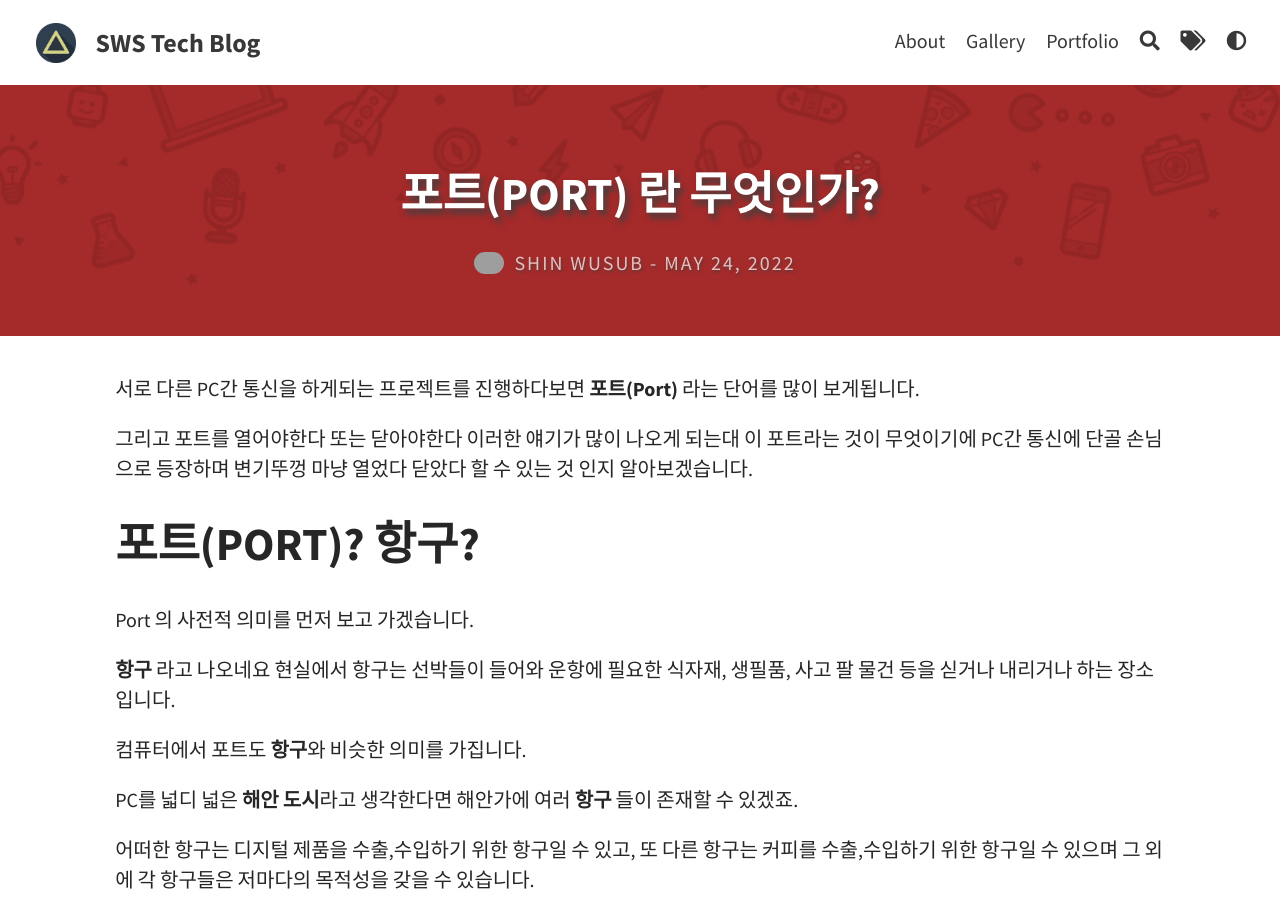
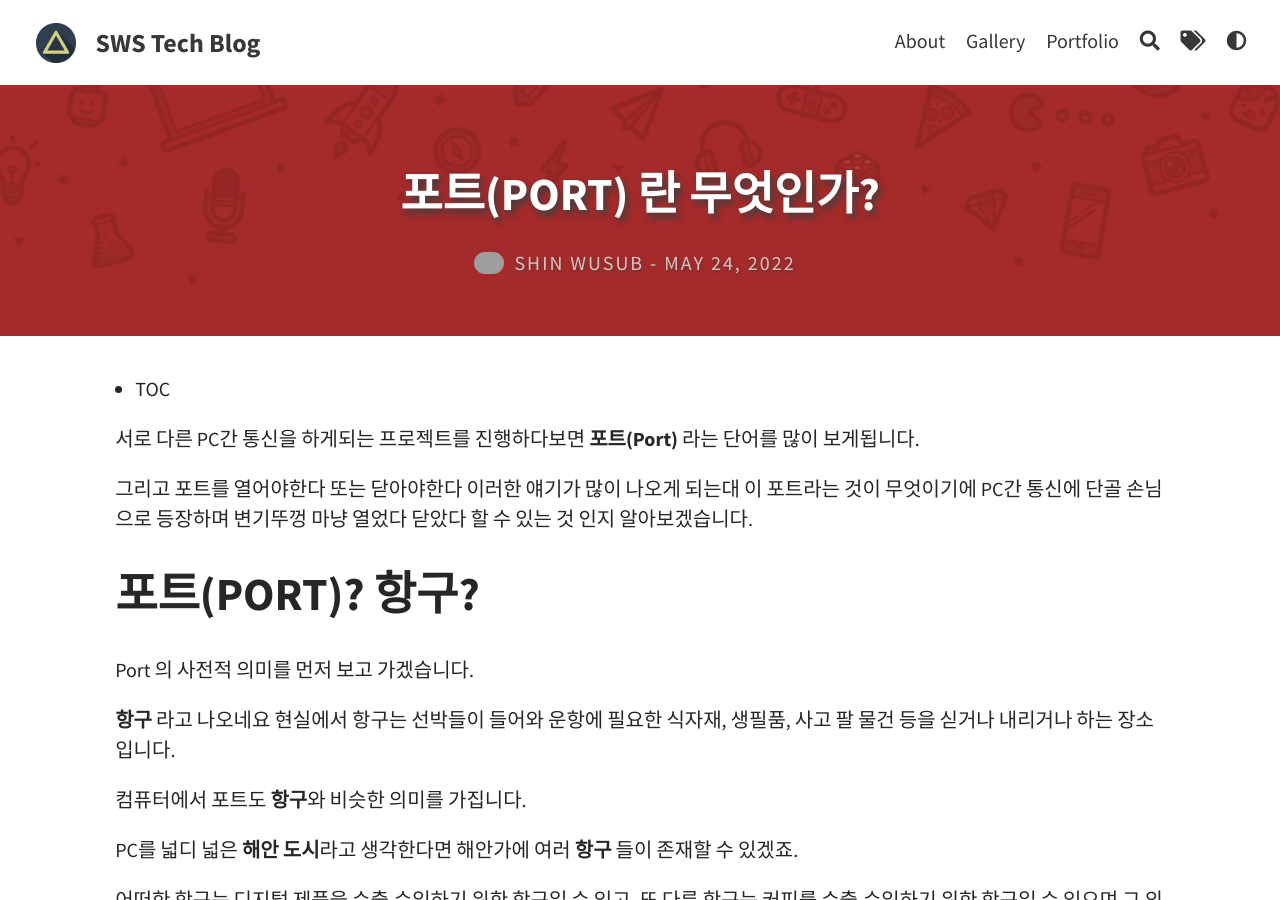
Before and after one commit to mainmethod0126/old-tech-blog, a Jekyll site: the page built from _posts/network/2022-05-24-포트(PORT)-란-무엇인가.md, in a window 1280 px wide and 900 px high. Built offline with Jekyll 4.4.1, drawn with Linux system fonts in a browser that asks for light colours; grey boxes are pictures that could not be loaded.

Commit message:
목차 테스트

```diff
--- a/_posts/network/2022-05-24-포트(PORT)-란-무엇인가.md
+++ b/_posts/network/2022-05-24-포트(PORT)-란-무엇인가.md
@@ -7,7 +7,8 @@
 excerpt_separator: <!--more-->
 ---
 
-{:toc}
+* TOC
+  {:toc}
 
 
 서로 다른 PC간 통신을 하게되는 프로젝트를 진행하다보면 **포트(Port)** 라는 단어를 많이 보게됩니다.
@@ -84,3 +85,5 @@
 오늘 이렇게 포트에 대해서 알아보았으며 기회가 된다면 실제 통신 소프트웨어를 포트에 붙여 통신을 하는 글도 작성해 볼 예정입니다.
 
 감사합니다.
+
+*
```
